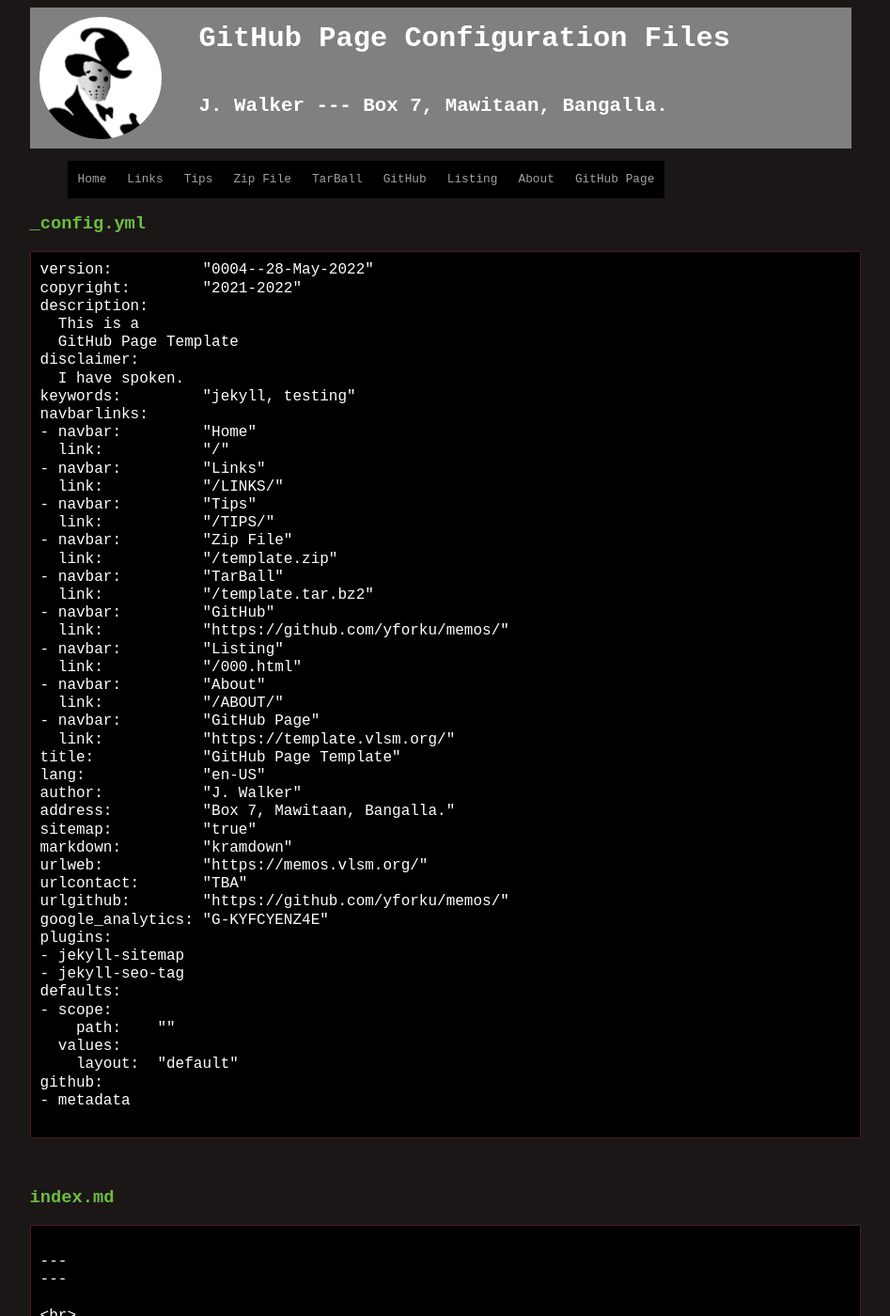
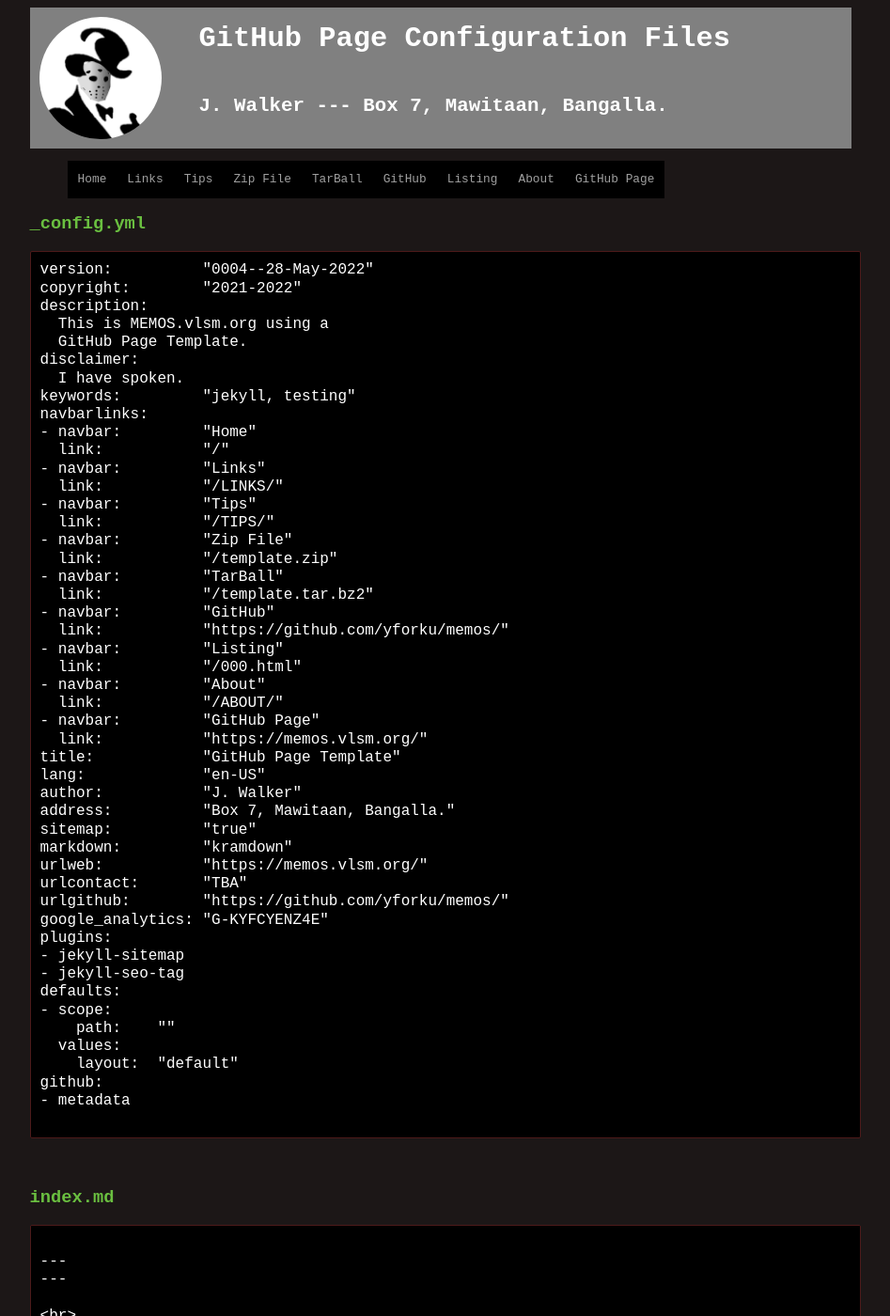
Before and after one commit to yforku/memos, a Jekyll site: the page built from 000.md, in a window 1280 px wide and 1400 px high. Shown: the whole window at 94% size, without its empty margins (166-1113 px from the left). Built offline with Jekyll 4.4.1, drawn with Linux system fonts in a browser that asks for light colours; some of the changed text lies outside the part shown.

Commit message:
modified:   _config.yml

```diff
--- a/000.md
+++ b/000.md
@@ -8,8 +8,8 @@
 version:          "0004--28-May-2022"
 copyright:        "2021-2022"
 description:
-  This is a
-  GitHub Page Template
+  This is MEMOS.vlsm.org using a
+  GitHub Page Template.
 disclaimer:
   I have spoken.
 keywords:         "jekyll, testing"
@@ -31,7 +31,7 @@
 - navbar:         "About"
   link:           "/ABOUT/"
 - navbar:         "GitHub Page"
-  link:           "https://template.vlsm.org/"
+  link:           "https://memos.vlsm.org/"
 title:            "GitHub Page Template"
 lang:             "en-US"
 author:           "J. Walker"
--- a/_config.yml
+++ b/_config.yml
@@ -1,8 +1,8 @@
 version:          "0004--28-May-2022"
 copyright:        "2021-2022"
 description:
-  This is a
-  GitHub Page Template
+  This is MEMOS.vlsm.org using a
+  GitHub Page Template.
 disclaimer:
   I have spoken.
 keywords:         "jekyll, testing"
@@ -24,7 +24,7 @@
 - navbar:         "About"
   link:           "/ABOUT/"
 - navbar:         "GitHub Page"
-  link:           "https://template.vlsm.org/"
+  link:           "https://memos.vlsm.org/"
 title:            "GitHub Page Template"
 lang:             "en-US"
 author:           "J. Walker"
```
Also changed, not shown: 2 other files.
